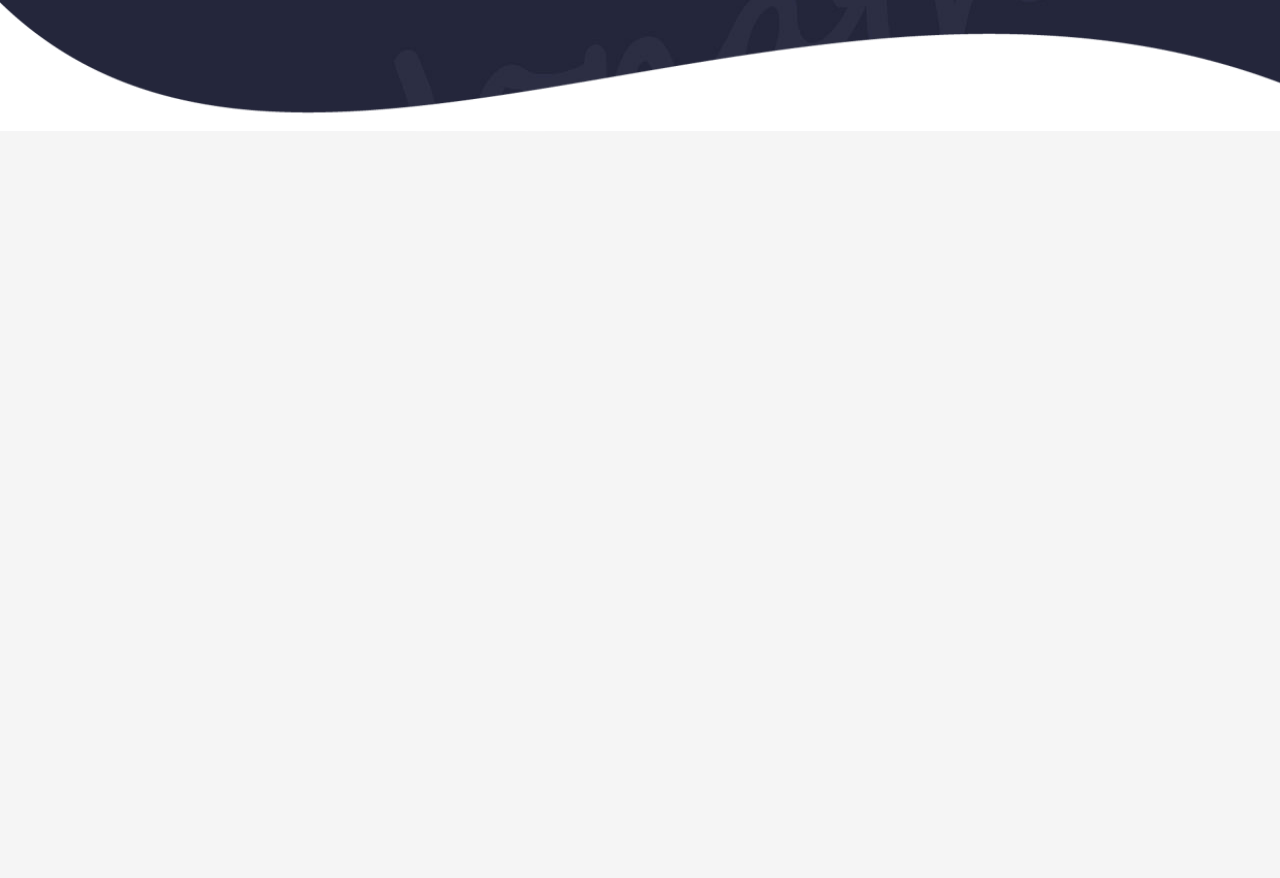
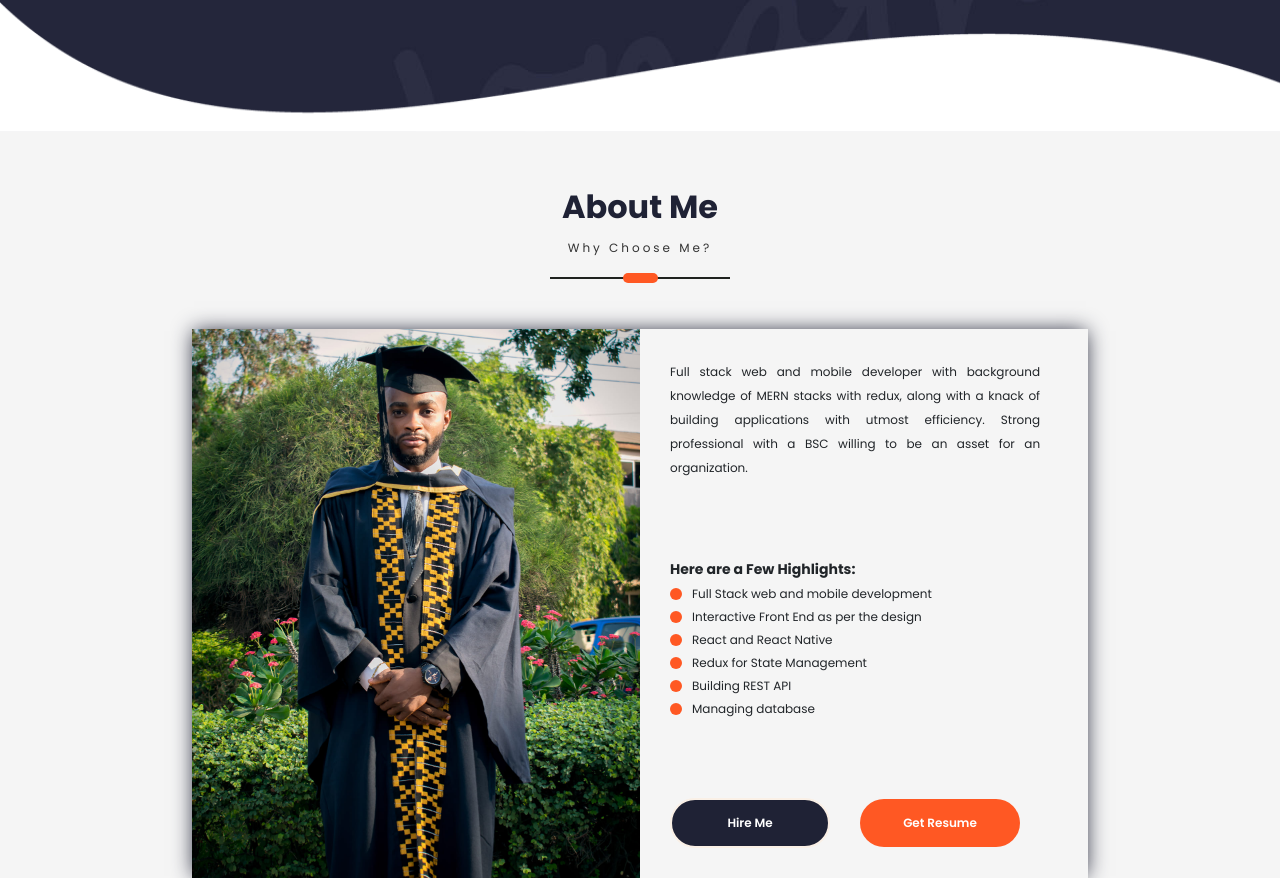
Before and after one commit to Michal-Radomski/Udemy_Mini_Courses, a React (Create React App) app in the folder 07 Portfolio/client/: page / in a window 1280 px wide. Shown: the part 538-1416 px from the top of the page. Before the commit the page ends 800 px from the top, so only its background shows below. Built offline with nearby package versions, Linux system fonts and the light colour scheme; a web font is replaced by a local one.

Commit message:
Resposive Portfolio course - commit 12

```diff
--- /dev/null
+++ b/07 Portfolio/client/src/PortfolioContainer/AboutMe/AboutMe.scss
@@ -0,0 +1,82 @@
+.about-me-container {
+  display: flex;
+  flex-direction: column;
+  justify-content: center;
+  align-items: center;
+  margin: 50px 0 0 0;
+}
+.about-me-parent {
+  max-width: 1000px;
+  width: 70%;
+}
+.about-me-card {
+  display: flex;
+  width: 100%;
+  box-shadow: 0 0px 20px -2px #1f2235;
+}
+.about-me-profile {
+  width: 50%;
+  background-image: url("../../assets/AboutMe/me.jpg");
+  background-size: cover;
+  background-repeat: no-repeat;
+  background-position: center;
+}
+.about-me-details {
+  width: 48%;
+  text-align: justify;
+  padding: 30px;
+}
+.about-me-description {
+  font-size: 12px;
+}
+.about-me-highlights {
+  margin: 80px 0;
+}
+.highlight-heading {
+  font-family: "Poppins Bold";
+  font-size: 14px;
+  margin: 0 0 5px 0;
+}
+.highlight {
+  display: flex;
+  align-items: center;
+  margin: 5px 0;
+  font-size: 12px;
+}
+.highlight-blob {
+  height: 12px;
+  width: 12px;
+  margin: 0 10px 0 0;
+  background-color: #ff5823;
+  border-radius: 50%;
+}
+.about-me-options .highlighted-btn {
+  margin: 0 0 0 30px;
+}
+
+/*IPAD PRO RESPONSIVENESS*/
+@media only screen and (max-width: 1110px) {
+  .about-me-parent {
+    width: 88%;
+  }
+}
+@media only screen and (max-width: 898px) {
+  .about-me-profile {
+    display: none;
+  }
+  .about-me-details {
+    width: 100%;
+  }
+}
+@media only screen and (max-width: 466px) {
+  .about-me-options {
+    display: flex;
+    flex-direction: column;
+  }
+  .about-me-options .highlighted-btn {
+    margin: 24px 0 0 0 !important;
+  }
+  .about-me-options button {
+    width: 100%;
+  }
+}
--- /dev/null
+++ b/07 Portfolio/client/src/PortfolioContainer/AboutMe/AboutMe.tsx
@@ -0,0 +1,71 @@
+import React from "react";
+
+import ScreenHeading from "../../utilities/ScreenHeading/ScreenHeading";
+import ScrollService from "../../utilities/ScrollService";
+import Animations from "../../utilities/Animations";
+import "./AboutMe.scss";
+
+export default function AboutMe(props: { id: string }): JSX.Element {
+  let fadeInScreenHandler = (screen: { fadeInScreen: any }) => {
+    if (screen.fadeInScreen !== props.id) return;
+    Animations.animations.fadeInScreen(props.id);
+  };
+  ScrollService.currentScreenFadeIn.subscribe(fadeInScreenHandler as any);
+  // const fadeInSubscription = ScrollService.currentScreenFadeIn.subscribe(fadeInScreenHandler as any);
+  // console.log("fadeInSubscription:", fadeInSubscription);
+
+  const SCREEN_CONSTANTS = {
+    description:
+      "Full stack web and mobile developer with background knowledge of MERN stacks with redux, along with a knack of building applications with utmost efficiency. Strong professional with a BSC willing to be an asset for an organization.",
+    highlights: {
+      bullets: [
+        "Full Stack web and mobile development",
+        "Interactive Front End as per the design",
+        "React and React Native",
+        "Redux for State Management",
+        "Building REST API",
+        "Managing database",
+      ],
+      heading: "Here are a Few Highlights:",
+    },
+  };
+  const renderHighlight = () => {
+    return SCREEN_CONSTANTS.highlights.bullets.map((value, i) => (
+      <div className="highlight" key={i}>
+        <div className="highlight-blob"></div>
+        <span>{value}</span>
+      </div>
+    ));
+  };
+
+  return (
+    <React.Fragment>
+      <div className="about-me-container screen-container fade-in" id={props.id || ""}>
+        <div className="about-me-parent">
+          <ScreenHeading title={"About Me"} subHeading={"Why Choose Me?"} />
+          <div className="about-me-card">
+            <div className="about-me-profile"></div>
+            <div className="about-me-details">
+              <span className="about-me-description">{SCREEN_CONSTANTS.description}</span>
+              <div className="about-me-highlights">
+                <div className="highlight-heading">
+                  <span>{SCREEN_CONSTANTS.highlights.heading}</span>
+                </div>
+                {renderHighlight()}
+              </div>
+              <div className="about-me-options">
+                <button className="btn primary-btn" onClick={() => ScrollService.scrollHandler.scrollToHireMe()}>
+                  {" "}
+                  Hire Me{" "}
+                </button>
+                <a href="ehizcv.pdf" download="Ehiedu Ehizcv.pdf">
+                  <button className="btn highlighted-btn">Get Resume</button>
+                </a>
+              </div>
+            </div>
+          </div>
+        </div>
+      </div>
+    </React.Fragment>
+  );
+}
--- a/07 Portfolio/client/src/PortfolioContainer/Home/Header/Header.tsx
+++ b/07 Portfolio/client/src/PortfolioContainer/Home/Header/Header.tsx
@@ -10,14 +10,14 @@ export default function Header(): JSX.Element {
   const [selectedScreen, setSelectedScreen] = React.useState<number>(0);
   const [showHeaderOptions, setShowHeaderOptions] = React.useState<boolean>(false);
 
-  const updateCurrentScreen = (currentScreen: any) => {
-    console.log({ currentScreen });
+  const updateCurrentScreen = (currentScreen: { screenInView: string }) => {
+    // console.log("currentScreen:", currentScreen);
     if (!currentScreen || !currentScreen.screenInView) return;
 
     const screenIndex = GET_SCREEN_INDEX(currentScreen.screenInView);
     if (screenIndex < 0) return;
   };
-  const currentScreenSubscription = ScrollService.currentScreenBroadcaster.subscribe(updateCurrentScreen);
+  const currentScreenSubscription = ScrollService.currentScreenBroadcaster.subscribe(updateCurrentScreen as any);
 
   const getHeaderOptions = () => {
     return TOTAL_SCREENS.map((Screen, i) => (
--- a/07 Portfolio/client/src/utilities/commonUtils.ts
+++ b/07 Portfolio/client/src/utilities/commonUtils.ts
@@ -1,5 +1,5 @@
 import Home from "../PortfolioContainer/Home/Home";
-// import AboutMe from "../PortfolioContainer/AboutMe/AboutMe";
+import AboutMe from "../PortfolioContainer/AboutMe/AboutMe";
 // import Resume from "../PortfolioContainer/Resume/Resume";
 // import Testimonial from "../PortfolioContainer/Testimonial/Testimonial";
 // import ContactMe from "../PortfolioContainer/ContactMe/ContactMe";
@@ -10,10 +10,10 @@ export const TOTAL_SCREENS = [
     component: Home,
     alreadyRendered: undefined as unknown,
   },
-  // {
-  //   screen_name: "AboutMe",
-  //   component: AboutMe,
-  // },
+  {
+    screen_name: "AboutMe",
+    component: AboutMe,
+  },
   // {
   //   screen_name: "Resume",
   //   component: Resume,
```
Also changed, not shown: 07 Portfolio/client/src/assets/AboutMe/me.jpg (added).
